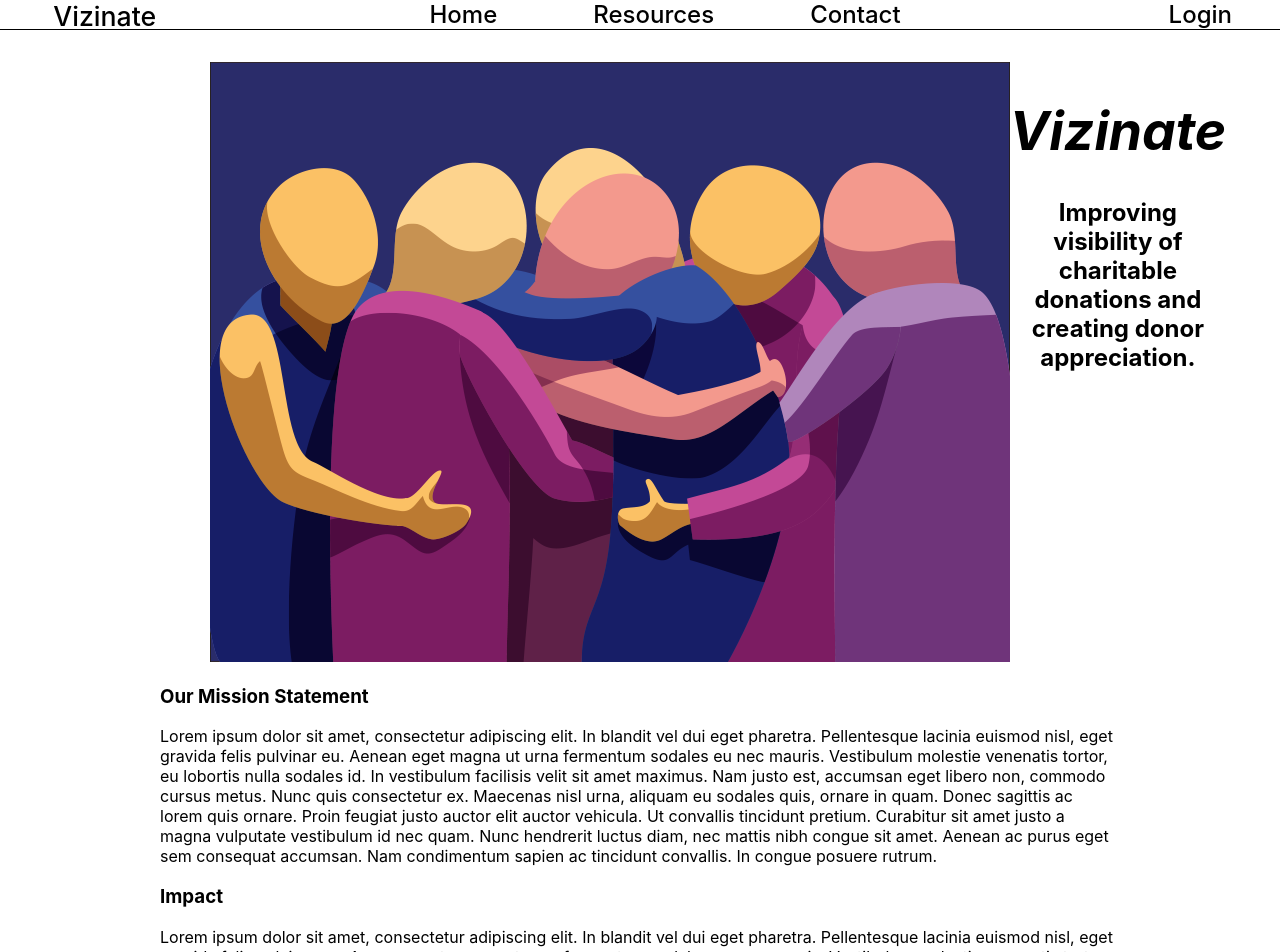
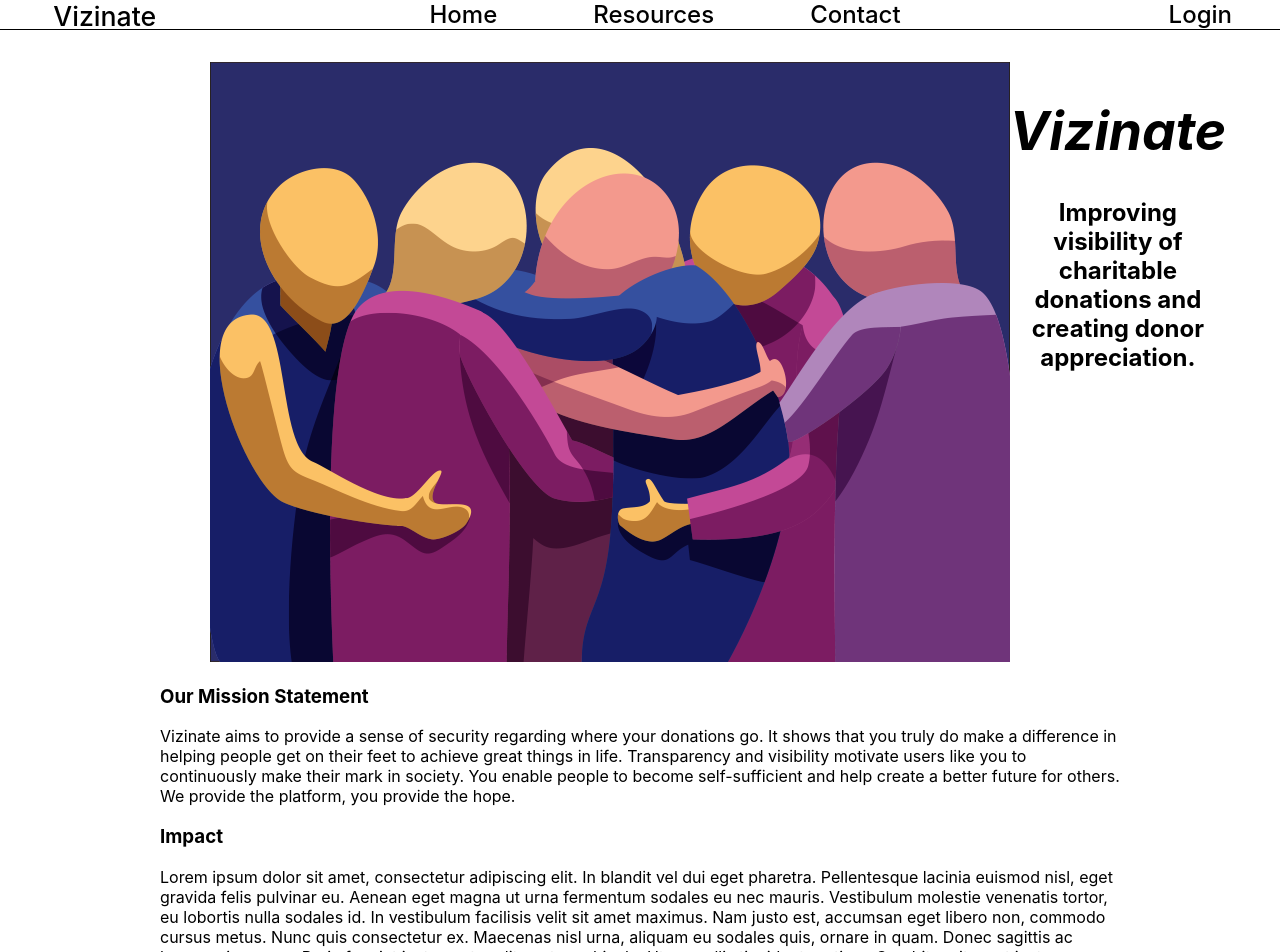
Before and after one commit to Spyispie120/ImpactInnovationChallenge, a React (Create React App) app: page / in a window 1280 px wide. Shown: the top 952 px of the page. Built offline with nearby package versions, Linux system fonts and the light colour scheme.

Commit message:
Change style in home

```diff
--- a/src/Home.js
+++ b/src/Home.js
@@ -19,19 +19,12 @@ export default class Home extends Component {
                 </div>
                 <div id="mission_statement">
                     <h3>Our Mission Statement</h3>
-                    <p>Lorem ipsum dolor sit amet, consectetur adipiscing elit. In blandit vel dui eget pharetra.
-                        Pellentesque lacinia euismod nisl, eget gravida felis pulvinar eu. Aenean eget magna ut urna
-                        fermentum sodales eu nec mauris. Vestibulum molestie venenatis tortor, eu lobortis nulla sodales
-                        id.
-                        In vestibulum facilisis velit sit amet maximus. Nam justo est, accumsan eget libero non, commodo
-                        cursus metus. Nunc quis consectetur ex. Maecenas nisl urna, aliquam eu sodales quis, ornare in
-                        quam.
-                        Donec sagittis ac lorem quis ornare. Proin feugiat justo auctor elit auctor vehicula. Ut
-                        convallis
-                        tincidunt pretium. Curabitur sit amet justo a magna vulputate vestibulum id nec quam. Nunc
-                        hendrerit
-                        luctus diam, nec mattis nibh congue sit amet. Aenean ac purus eget sem consequat accumsan. Nam
-                        condimentum sapien ac tincidunt convallis. In congue posuere rutrum.</p>
+                    <p>Vizinate aims to provide a sense of security regarding where your donations go.
+                        It shows that you truly do make a difference in helping people get on their feet to
+                        achieve great things in life. Transparency and visibility motivate users like you to
+                         continuously make their mark in society. You enable people to become self-sufficient and
+                          help create a better future for others. We provide the platform, you provide the hope.
+                    </p>
                     <h3>Impact</h3>
                     <p>Lorem ipsum dolor sit amet, consectetur adipiscing elit. In blandit vel dui eget pharetra.
                         Pellentesque lacinia euismod nisl, eget gravida felis pulvinar eu. Aenean eget magna ut urna
```
